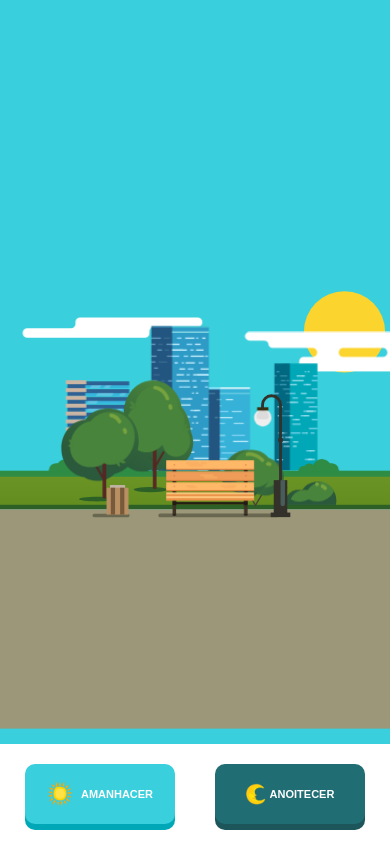
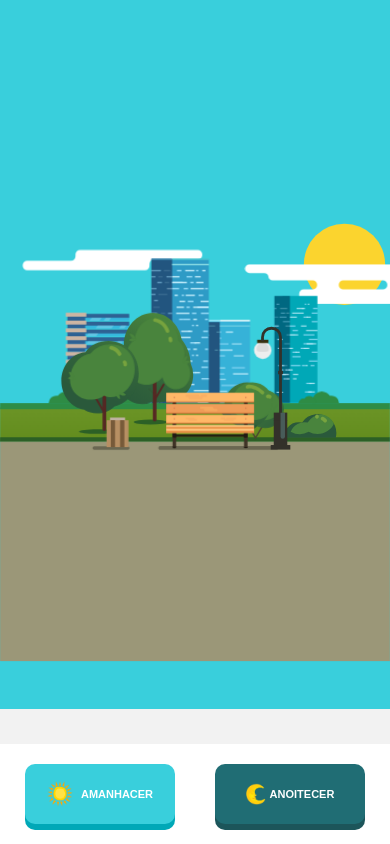
Before and after one commit to lucasgmagalhaes/svg-square-night-day, a plain HTML site: page index.html in a window 390 px wide. Both pictures are taken after a click on the button "AMANHACER". Drawn offline with Linux system fonts and the light colour scheme.

Commit message:
Ajusta patinete em mobile

```diff
--- a/index.html
+++ b/index.html
@@ -17,7 +17,7 @@
   <div id="todo">
         <!-- Cara -->
     <svg id="svg-cara" version="1.1" xmlns="http://www.w3.org/2000/svg" xmlns:xlink="http://www.w3.org/1999/xlink" x="0px" y="0px"
-    viewBox="0 0 100 100" style="enable-background:new 0 0 100.9 119.2;" xml:space="preserve">
+    viewBox="0 0 100.9 119.2" style="enable-background:new 0 0 100.9 119.2;" xml:space="preserve">
     <style type="text/css">
     .st0{fill:#FFFFFF;}
     .st1{fill:none;stroke:#211915;stroke-width:0.849;stroke-miterlimit:10;}
--- a/style.css
+++ b/style.css
@@ -33,6 +33,10 @@
  }
 
  @media(max-width : 700px) {
+   svg{
+
+  min-height: 84vh !important;
+   }
    #todo {
      min-height: 100%;
    }
@@ -56,7 +60,7 @@
  }
 
  svg {
-  min-height: 100vh !important;
+  min-height: 100vh;
   max-height: 1000px;
   margin: 0 auto;
    display: block;
@@ -718,6 +722,7 @@
  @media(max-width: 981px){
    #svg-cara{
      width: 100%;
+     height: 84vh;
    }
   #svg-cara #OBJECTS{
     transform: scale(.4) translateY(150px) translateX(-170%);
```
